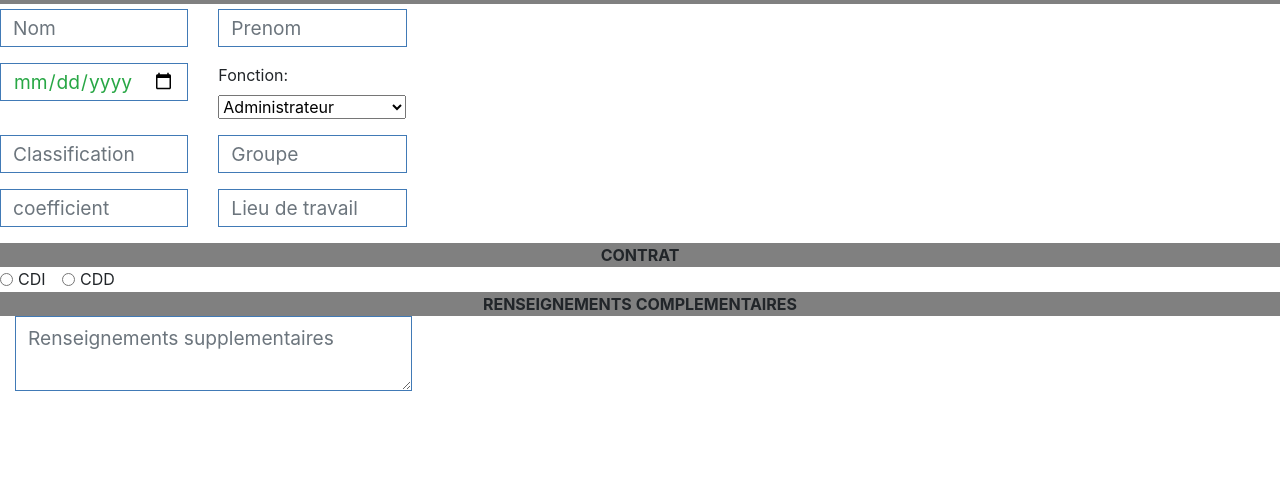
After one commit to ArisLord/FOL49, a PHP site: page /gestioncontrat.php in a window 1280 px wide. The commit adds this page. Shown: the part 310-800 px from the top of the page. Run offline with PHP 8.4, Linux system fonts and the light colour scheme; some libraries are stand-ins or nearby versions.

Commit message:
Add files via upload

```diff
--- /dev/null
+++ b/FOL 49/fol49-2.js
@@ -0,0 +1,211 @@
+
+var type_contrat = document.getElementsByName("contrat");
+for (var i = 0; i < type_contrat.length; i++) {
+	type_contrat[i].addEventListener("click",contrat,false);
+}
+
+function contrat() {
+	if (this.value=="CDI"){
+		var divCDI = document.getElementById("div-CDI");
+		divCDI.innerHTML="";
+		var divtab= document.getElementById("tab-horaire-CDI");
+		divtab.innerHTML="";
+		var divac= document.getElementById("vacance-scolaire");
+		divac.innerHTML="";
+		var divII= document.getElementById("intermittence");
+		divII.innerHTML="";
+		// on efface cdd
+		var divCDD = document.getElementById("div-CDD");
+		divCDD.innerHTML = "";
+		var br = document.createElement("br");
+		var label = document.createElement("label");
+		label.innerHTML="Volume horaire hebdomadaire :";
+		var label2 = document.createElement("label");
+		label2.innerHTML="heures/semaine";
+		var input = document.createElement("input");
+		input.type="text";
+		input.name="Volume_horaire";
+		input.style="border: 0px solid white;border-bottom : 1px solid black ;";
+
+		var label3 = document.createElement("label");
+		label3.innerHTML="CDII";
+		var checkbox = document.createElement("input");
+		checkbox.type= "checkbox";
+		checkbox.name="CDII";
+		checkbox.id="CDII";
+
+		divCDI.appendChild(label);
+		divCDI.appendChild(input);
+		divCDI.appendChild(label2);
+		divCDI.appendChild(br);
+
+		divCDI.appendChild(label3);
+		divCDI.appendChild(checkbox);
+
+		var div=document.createElement("div");
+		div.id="heure_CDII";
+		divCDI.appendChild(div);
+		//creation tableau repartition horaire//
+		var table = document.createElement("table");
+
+		table.id="enfant_style";
+		var tr = document.createElement("tr");
+		tr.style="background-color:gray;"
+		var semaine = ["Lundi","Mardi","Mercredi","Jeudi","Vendredi"];
+		for (var i = 0; i < semaine.length; i++) {
+			var td = document.createElement("td");
+			td.style="border-left : 2px solid black";
+			td.innerHTML=semaine[i];
+			tr.appendChild(td);
+		}
+		var tr2 = document.createElement("tr");
+		for (var i = 0; i < semaine.length; i++) {
+			var td = document.createElement("td");
+			td.style="border-left : 2px solid black";
+			td.innerHTML="<input type=\"number\" name=\""+semaine[i]+"\" style=\"border: none;\" size=\"4\">";
+			tr2.appendChild(td);
+		}
+
+		var p = document.createElement("p");
+		p.innerHTML="Répartition des heures jour par jour :";
+
+		table.appendChild(tr);
+		table.appendChild(tr2);
+		divtab.appendChild(p);
+		divtab.appendChild(table);
+
+		//----------periode de vacance---------------//
+
+		var label = document.createElement("label");
+		label.innerHTML="Période Vacances scolaires :";
+		var label2 = document.createElement("label");
+		label2.innerHTML="heures/semaine";
+		var input = document.createElement("input");
+		input.type="text";
+		input.name="Volume_horaire_vacance";
+		input.style="border: 0px solid white;border-bottom : 1px solid black ;";
+
+		var table = document.createElement("table");
+
+		table.id="enfant_style";
+		var tr = document.createElement("tr");
+		tr.style="background-color:gray;"
+		var semaine = ["Lundi","Mardi","Mercredi","Jeudi","Vendredi"];
+		for (var i = 0; i < semaine.length; i++) {
+			var td = document.createElement("td");
+			td.style="border-left : 2px solid black";
+			td.innerHTML=semaine[i];
+			tr.appendChild(td);
+		}
+		var tr2 = document.createElement("tr");
+		for (var i = 0; i < semaine.length; i++) {
+			var td = document.createElement("td");
+			td.style="border-left : 2px solid black";
+			td.innerHTML="<input type=\"number\" name=\""+semaine[i]+"\" style=\"border: none;\" size=\"4\">";
+			tr2.appendChild(td);
+		}
+
+		var p = document.createElement("p");
+		p.innerHTML="Répartition des heures jour par jour :";
+
+		table.appendChild(tr);
+		table.appendChild(tr2);
+
+		divac.appendChild(label);
+		divac.appendChild(input);
+		divac.appendChild(label2);
+		divac.appendChild(p);
+		divac.appendChild(table);
+
+		var CDII = document.getElementById("CDII");
+		CDII.addEventListener("click",contrat_CDII,false);
+	}
+	else if(this.value=="CDD"){
+
+		var divCDI = document.getElementById("div-CDI");
+		divCDI.innerHTML="";
+		var divtab= document.getElementById("tab-horaire-CDI");
+		divtab.innerHTML="";
+		var divac= document.getElementById("vacance-scolaire");
+		divac.innerHTML="";
+		var divII= document.getElementById("intermittence");
+		divII.innerHTML="";
+
+		var divCDD = document.getElementById("div-CDD");
+			divCDD.innerHTML="";
+		var contrat_CDD = ["CDD CAE","CDD Emploi d'Avenir"];
+
+		for (var i = 0; i < contrat_CDD.length; i++) {
+					var label = document.createElement("label");
+					label.innerHTML=contrat_CDD[i];
+					label.style="padding: 1% 5% 0% 5%";
+					var input=document.createElement("input");
+					input.name="cdd_genre";
+					input.type="radio";
+					input.value=contrat_CDD[i];
+
+					label.appendChild(input);
+					divCDD.appendChild(label);
+
+			}
+
+		var div= document.createElement("div");
+		var label = document.createElement("label");
+		label.innerHTML="<b>Motif CDD:</b>";
+
+
+		div.appendChild(label);
+		divCDD.appendChild(div);
+
+		var motif=["Accroissement temporaire d'activité","Remplacement"];
+		for (var i = 0; i < motif.length; i++) {
+					var div = document.createElement("div");
+					var p = document.createElement("label");
+					p.innerHTML=motif[i];
+					div.style="padding: 1% 5% 0% 5%";
+					var input=document.createElement("input");
+					input.name="motif_cdd";
+					input.type="radio";
+					input.value=motif[i];
+
+					div.appendChild(input);
+					div.appendChild(p);
+					divCDD.appendChild(div);
+		}
+	}
+}
+
+function contrat_CDII(){
+	if(this.checked==true){
+		var intermittence = document.getElementById("intermittence");
+		intermittence.innerHTML="";
+		var div_heure = document.createElement("heure_CDII");
+		div_heure.innerHTML="";
+		var label=document.createElement("label");
+		label.innerHTML="-intermittence :";
+
+		var lib =["Nombre de semaines non travaillées :","N° semaines non travaillées :"];
+
+		intermittence.appendChild(label);
+		for (var i = 0; i < lib.length; i++) {
+			var div = document.createElement("div");
+			div.style="padding: 1% 5% 0% 5%";
+			var label = document.createElement("label");
+			label.innerHTML=lib[i];
+			var input = document.createElement("input");
+			input.type="text";
+			input.name=lib[i];
+
+			input.style="border: 0px solid white;border-bottom : 1px solid black ;";
+
+
+			div.appendChild(label);
+			div.appendChild(input);
+			intermittence.appendChild(div);
+
+
+		}
+		console.log(intermittence);
+	}
+
+}
--- a/FOL 49/fol49.css
+++ b/FOL 49/fol49.css
@@ -89,3 +89,8 @@
 
 
         }
+
+
+        #part1 {
+            background-color: black;
+        }
--- /dev/null
+++ b/FOL 49/gestioncontrat.php
@@ -0,0 +1,124 @@
+<!DOCTYPE html>
+<html>
+<head>
+	<meta dir="ltr" lang="fr-FR" charset="utf-8">
+	<meta name="viewport" content="width=device=width, initial-scale=1">
+	<link rel="icon" href="http://www.fol49.org/laligue49/wp-content/uploads/2016/05/icone-ligue.png" sizes="32x32" />
+	<link href="//maxcdn.bootstrapcdn.com/bootstrap/4.1.1/css/bootstrap.min.css" rel="stylesheet" id="bootstrap-css">
+	<link rel="stylesheet" href="https://use.fontawesome.com/releases/v5.5.0/css/all.css">
+	<link rel="stylesheet" type="text/css" href="./fol49.css">
+	<title>Renseignement Salarié</title>
+
+</head>
+<body>
+		<?php include "header.php"; ?>
+		<div style="text-align: center;width: 100%;background-color: gray;" id="part1">
+			 <b>SALARIE</b>
+		</div>
+
+
+		<div class="panel-body" style="padding-top: 5px;">
+		   <form action="#" method="POST">
+			        <div class="row">
+			            <div class="col-xs-12 col-sm-2 col-md-2">
+			                <div class="form-group">
+			                    <input type="text" name="Nom" id="Nom" class="form-control" placeholder="Nom" tabindex="1" required="required">
+			                    </div>
+			                </div>
+			                <div class="col-xs-12 col-sm-2 col-md-2">
+			                    <div class="form-group">
+			                        <input type="text" name="Prenom" id="Prenom" class="form-control" placeholder="Prenom" tabindex="1" required="required">
+			                    </div>
+			                </div>
+			        </div>
+			        <div class="row">
+			                <div class="col-xs-12 col-sm-2 col-md-2">
+			                    <div class="form-group">
+			                        <input type="date" name="date_embauche" id="date_embauche" class="form-control" tabindex="2">
+			                    </div>
+			                </div>
+			                <div class="col-xs-12 col-sm-2 col-md-2">
+			                    <div class="form-group">
+			                    	<label>Fonction:</label>
+			                        <select name="fonction">
+			                        	<option> Administrateur </option>
+			                        	<option> Directeur de structure </option>
+			                        	<option> Salarié.e </option>
+			                        </select>
+			                    </div>
+			                </div>
+			            </div>
+			            <div class="row">
+
+			                 <div class="col-xs-12 col-sm-2 col-md-2">
+			                    <div class="form-group">
+			                    	 <input type="text" name="classification" id="classification" class="form-control" tabindex="2" placeholder="Classification">
+			                    </div>
+			                </div>
+			                <div class="col-xs-12 col-sm-2 col-md-2">
+			                    <div class="form-group">
+			                    	<input type="text" name="groupe" id="groupe" class="form-control" tabindex="2" placeholder="Groupe">
+			                    </div>
+			                </div>
+			            </div>
+			            <div class="row">
+			                <div class="col-xs-12 col-sm-2 col-md-2">
+			                    <div class="form-group">
+			                    	 <input type="text" name="coefficient" id="coefficient" class="form-control" tabindex="2" placeholder="coefficient">
+			                    </div>
+			                </div>
+
+			                <div class="col-xs-12 col-sm-2 col-md-2">
+			                    <div class="form-group">
+			                    	 <input type="text" name="lieu_de_travail" id="lieu_de_travail" class="form-control" tabindex="2" placeholder="Lieu de travail">
+			                    </div>
+			                </div>
+			            </div>
+
+
+
+			</div>
+			<div style="text-align: center;width: 100%;background-color: gray;" id="part1">
+				 <b>CONTRAT</b>
+			</div>
+
+			<div class="form-check form-check-inline">
+				  <input class="form-check-input" type="radio" name="contrat" id="CDI" value="CDI">
+				  <label class="form-check-label" for="CDI">CDI</label>
+			</div>
+			<div class="form-check form-check-inline">
+				  <input class="form-check-input" type="radio" name="contrat" id="CDD" value="CDD">
+				  <label class="form-check-label" for="CDD">CDD</label>
+			</div>
+			<div id="div-CDI">
+
+			</div>
+			<div id="tab-horaire-CDI">
+
+			</div>
+			<div id="vacance-scolaire">
+
+			</div>
+			<div id="intermittence">
+			</div>
+
+			<div id="div-CDD">
+			</div>
+			<div style="text-align: center;width: 100%;background-color: gray;" id="part1">
+				 <b>RENSEIGNEMENTS COMPLEMENTAIRES</b>
+			</div>
+			<div class="col-xs-12 col-sm-4 col-md-4">
+			    <div class="form-group">
+			        <textarea id="info_sup" name="info_sup" placeholder="Renseignements supplementaires" class="form-control"></textarea>
+
+			    </div>
+			</div>
+
+		</form>
+	</div>
+
+		<script src="//maxcdn.bootstrapcdn.com/bootstrap/4.1.1/js/bootstrap.min.js"></script>
+		<script src="//cdnjs.cloudflare.com/ajax/libs/jquery/3.2.1/jquery.min.js"></script>
+		<script type="text/javascript" src="./fol49-2.js"></script>
+</body>
+</html>
--- /dev/null
+++ b/FOL 49/header.php
@@ -0,0 +1,6 @@
+<div  id="header">
+
+	<img alt ="logo-fol49" style="width: 30%; margin:1px auto;
+	display: block;" src="http://www.fol49.org/laligue49/wp-content/uploads/2016/09/logo-fol49.png" />
+
+</div>
```
Also changed, not shown: FOL 49/fol49.js (+47 -6 lines), FOL 49/fol49.sql (+6 -4 lines), FOL 49/renseignement.php (+53 -18 lines), FOL 49/traitement.php (added, +73 -0 lines).
